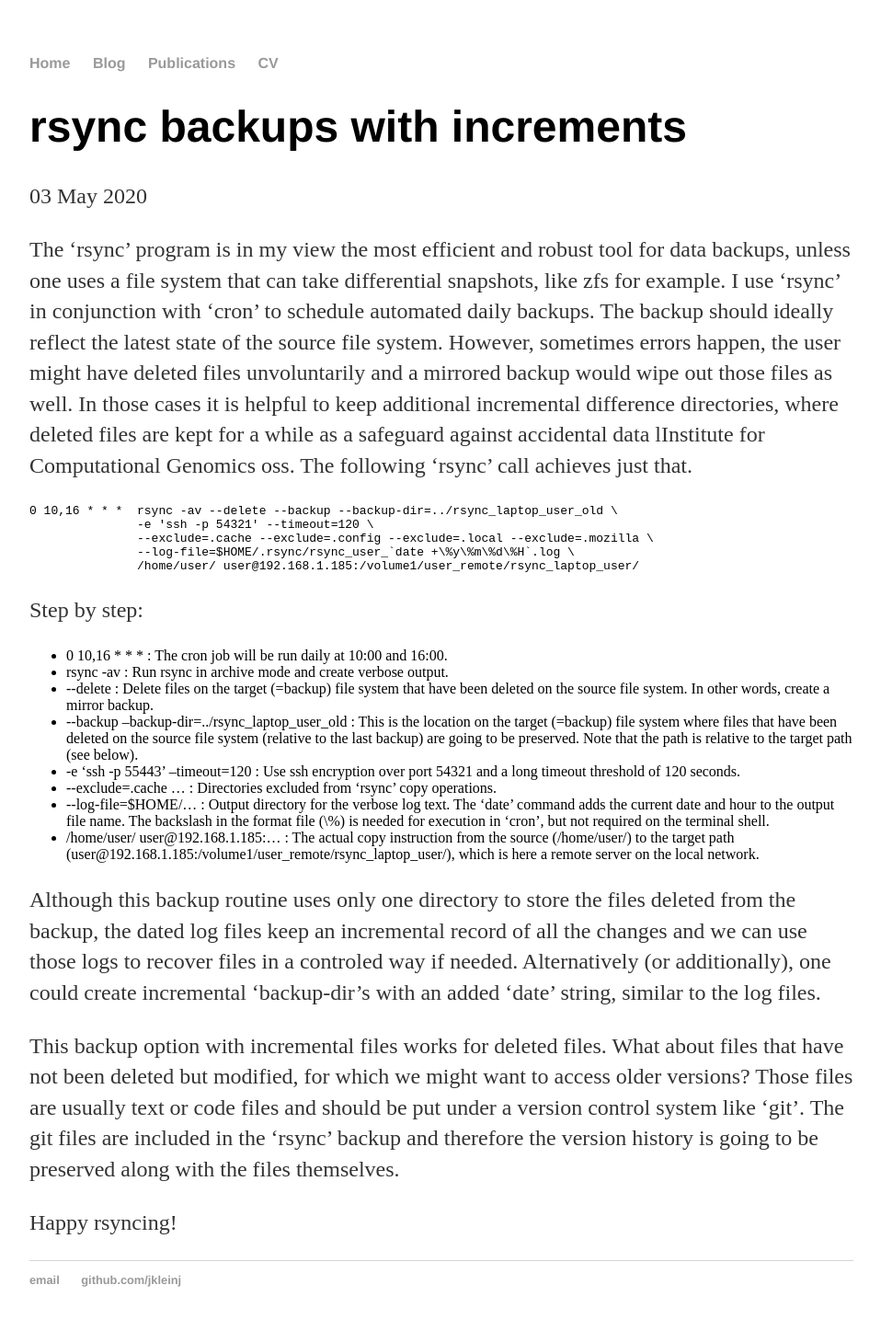
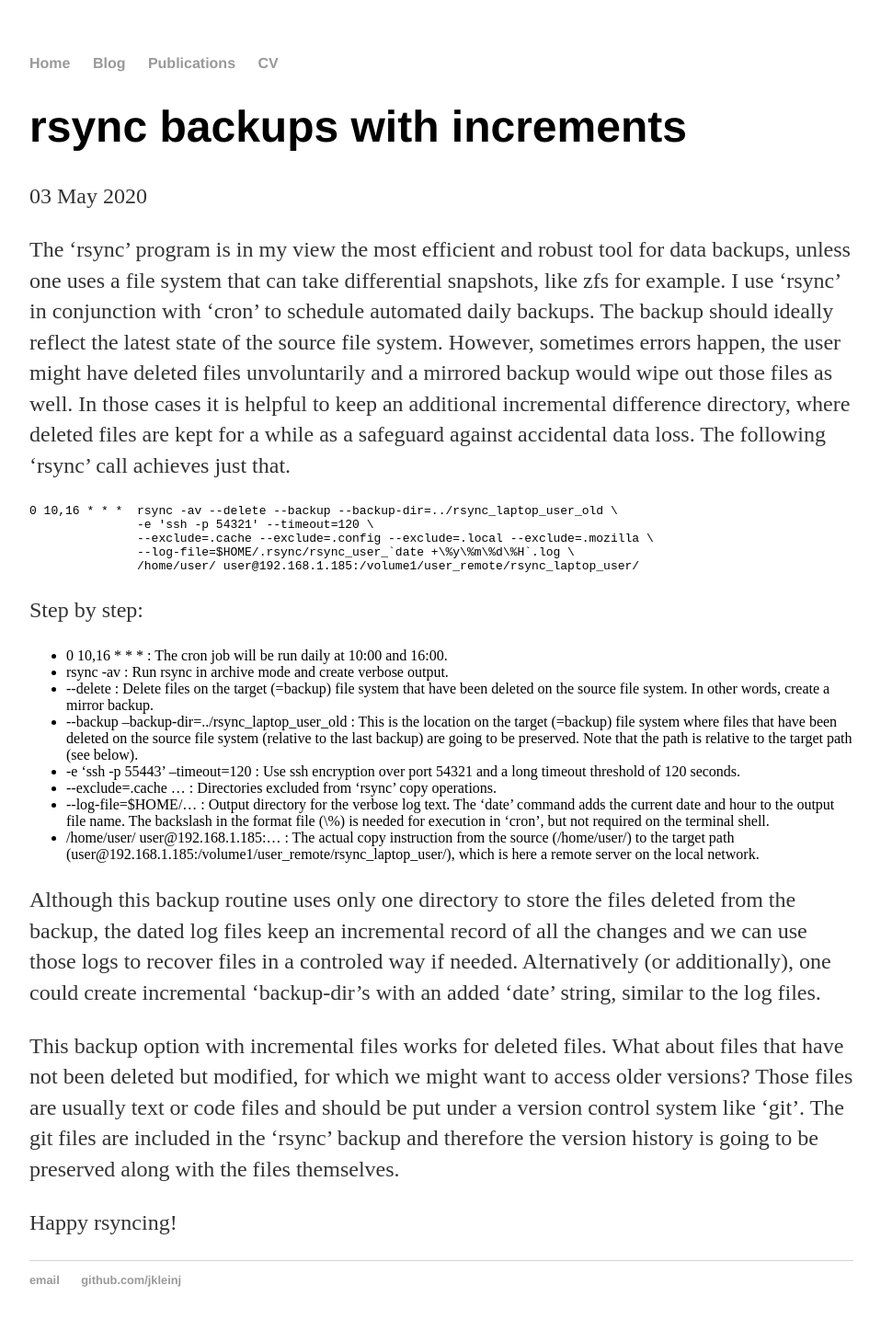
Before and after one commit to jkleinj/jkleinj.github.io, a Jekyll site: the page built from _posts/2020-05-03-rsync-backups-with-increments.md, in a window 1280 px wide. Shown: the whole page at 92% size, without its empty margins (160-1118 px from the left). Built offline with Jekyll 4.4.1, drawn with Linux system fonts in a browser that asks for light colours.

Commit message:
Update 2020-05-03-rsync-backups-with-increments.md

````diff
--- a/_posts/2020-05-03-rsync-backups-with-increments.md
+++ b/_posts/2020-05-03-rsync-backups-with-increments.md
@@ -10,8 +10,8 @@ I use 'rsync' in conjunction with 'cron' to schedule automated daily backups.
 The backup should ideally reflect the latest state of the source file system.
 However, sometimes errors happen, the user might have deleted files unvoluntarily
 and a mirrored backup would wipe out those files as well.
-In those cases it is helpful to keep additional incremental difference directories,
-where deleted files are kept for a while as a safeguard against accidental data lInstitute for Computational Genomics oss.
+In those cases it is helpful to keep an additional incremental difference directory,
+where deleted files are kept for a while as a safeguard against accidental data loss.
 The following 'rsync' call achieves just that.
 
 ```
````
